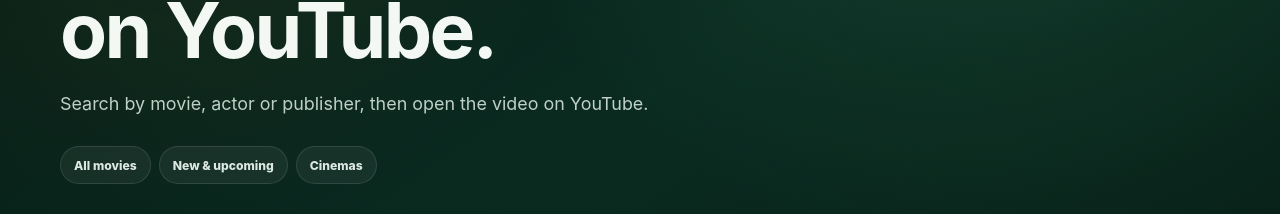
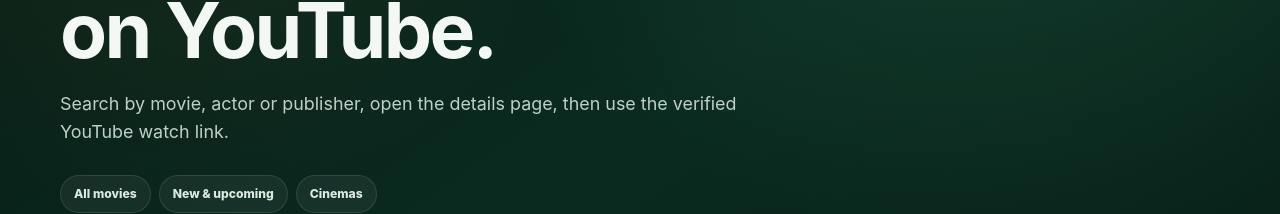
Before and after one commit to eghosa001/nigeria, a Next.js app: page /entertainment/youtube in a window 1280 px wide. Shown: the part 365-579 px from the top of the page. Built offline with nearby package versions, Linux system fonts and the light colour scheme; no server answers.

Commit message:
Explain movie detail first flow

```diff
--- a/app/entertainment/youtube/page.tsx
+++ b/app/entertainment/youtube/page.tsx
@@ -67,7 +67,7 @@ export default async function YouTubeMoviesPage({
             <div>
               <span className="eyebrow">Free on YouTube</span>
               <h1>Full Nigerian movies on YouTube.</h1>
-              <p className="page-intro">Search by movie, actor or publisher, then open the video on YouTube.</p>
+              <p className="page-intro">Search by movie, actor or publisher, open the details page, then use the verified YouTube watch link.</p>
             </div>
           </div>
           <div className="movie-browse-tabs">
```
